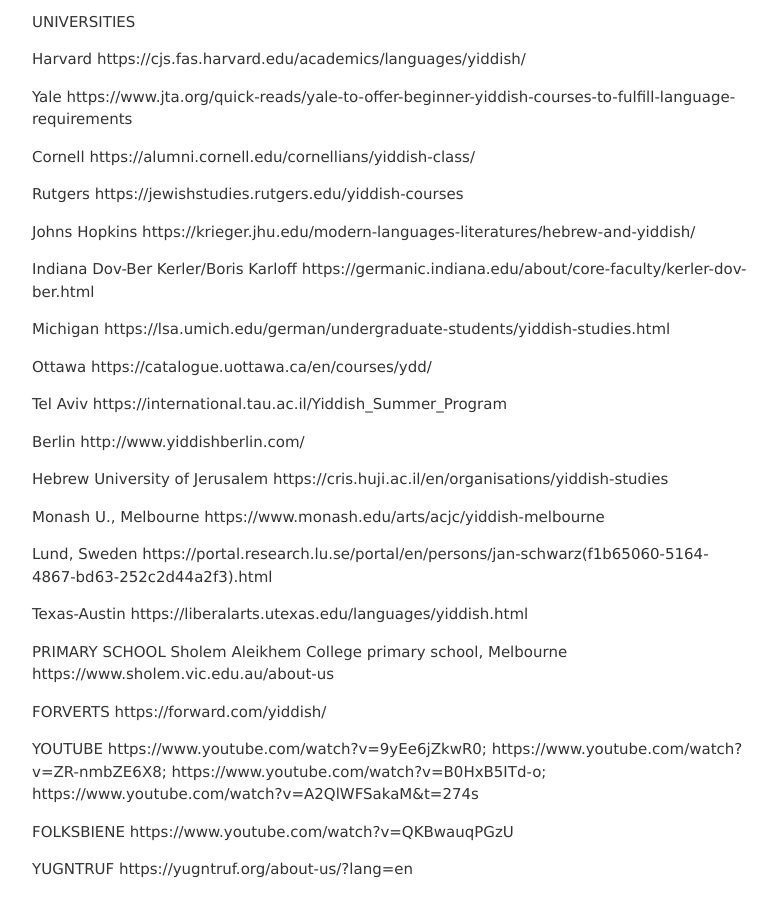
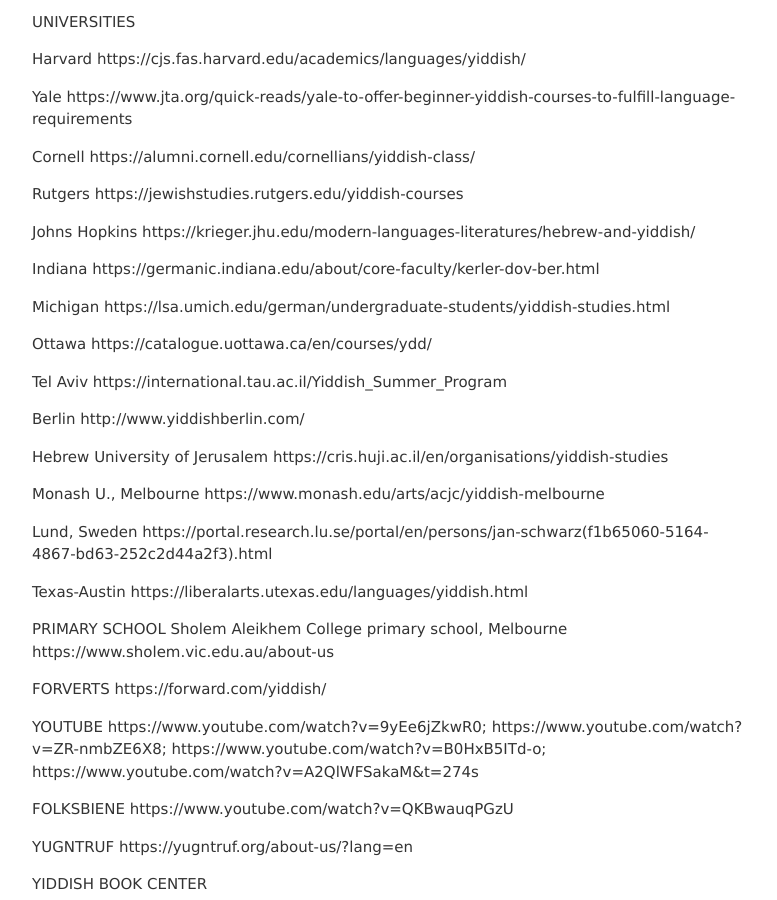
Before and after one commit to jvmallow/jvmallow.github.io, a Jekyll site: the page built from _posts/2025-05-31-Yiddish.md, in a window 1280 px wide and 900 px high, scrolled down 11203 px. Shown: the whole window, without its empty margins (248-1025 px from the left). Built offline with Jekyll 4.4.1, drawn with Linux system fonts in a browser that asks for light colours; a script that is not in the unit is left out.

Commit message:
Update 2025-05-31-Yiddish.md

```diff
--- a/_posts/2025-05-31-Yiddish.md
+++ b/_posts/2025-05-31-Yiddish.md
@@ -353,7 +353,7 @@ UNIVERSITIES
 
   Johns Hopkins https://krieger.jhu.edu/modern-languages-literatures/hebrew-and-yiddish/
 
-  Indiana  Dov-Ber Kerler/Boris Karloff https://germanic.indiana.edu/about/core-faculty/kerler-dov-ber.html
+  Indiana https://germanic.indiana.edu/about/core-faculty/kerler-dov-ber.html
 
   Michigan https://lsa.umich.edu/german/undergraduate-students/yiddish-studies.html
 
```
